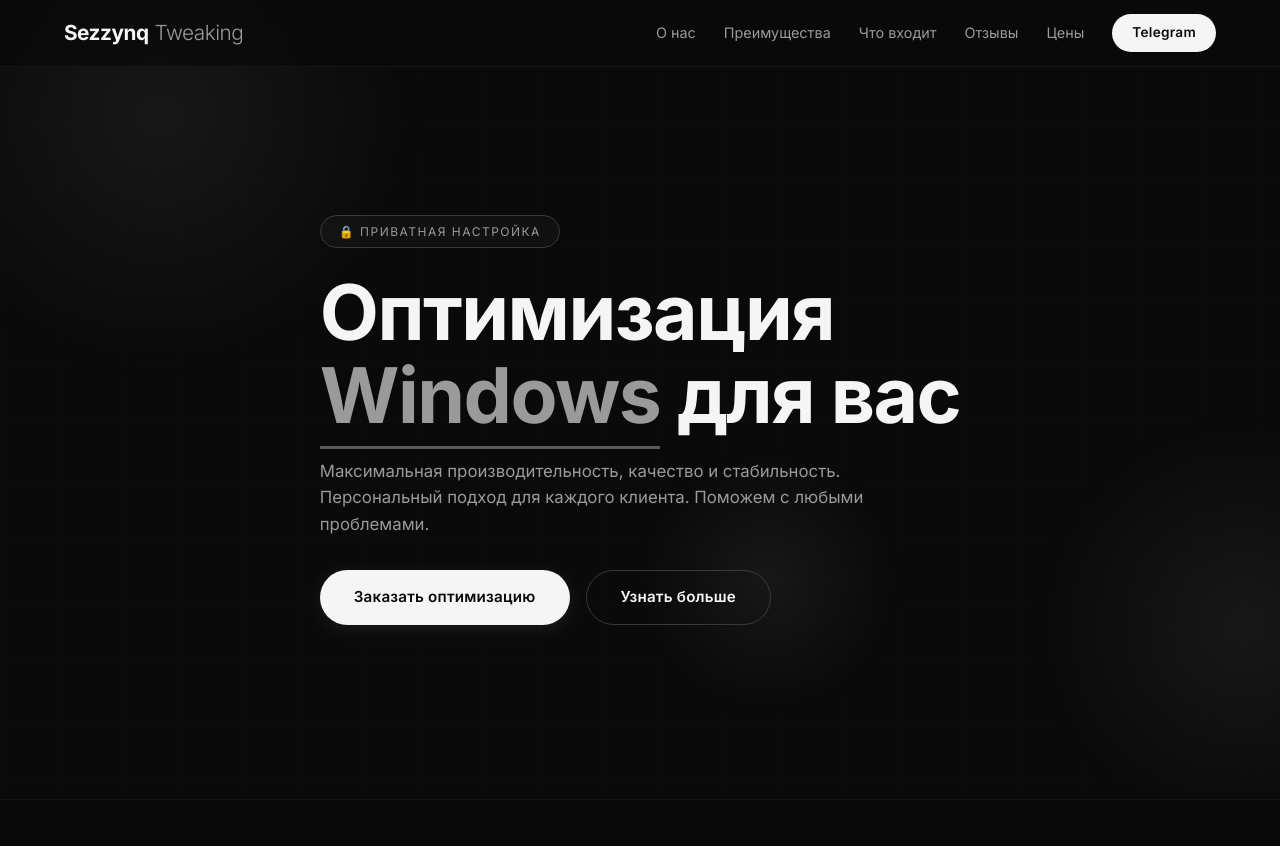
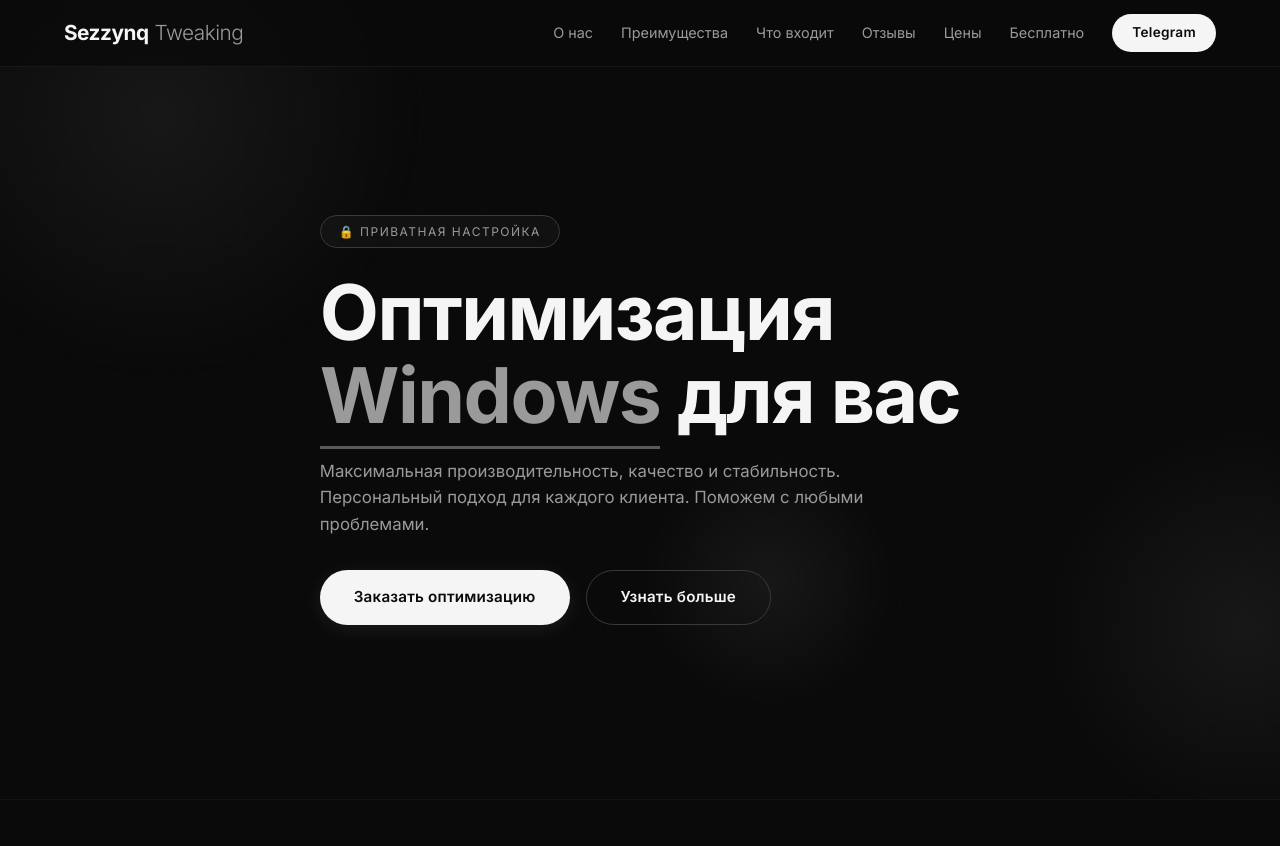
Before and after one commit to sezzynq-tweaking/sezzynq-tweaking.github.io, a plain HTML site: page index.html in a window 1280 px wide. Shown: the top 846 px of the page. Drawn offline with Linux system fonts and the light colour scheme.

Commit message:
index.html

```diff
--- a/index.html
+++ b/index.html
@@ -1201,6 +1201,7 @@
                 <a href="#included">Что входит</a>
                 <a href="#reviews">Отзывы</a>
                 <a href="#pricing">Цены</a>
+                <a href="https://github.com/sezzynq-tweaking/freeoptmz/releases/download/optimization/FREE.OPTIMIZATION.rar">Бесплатно</a>
                 <a href="#cta" class="nav-cta">Telegram</a>
             </nav>
             <button class="burger" id="burger" aria-label="Toggle menu">
```
